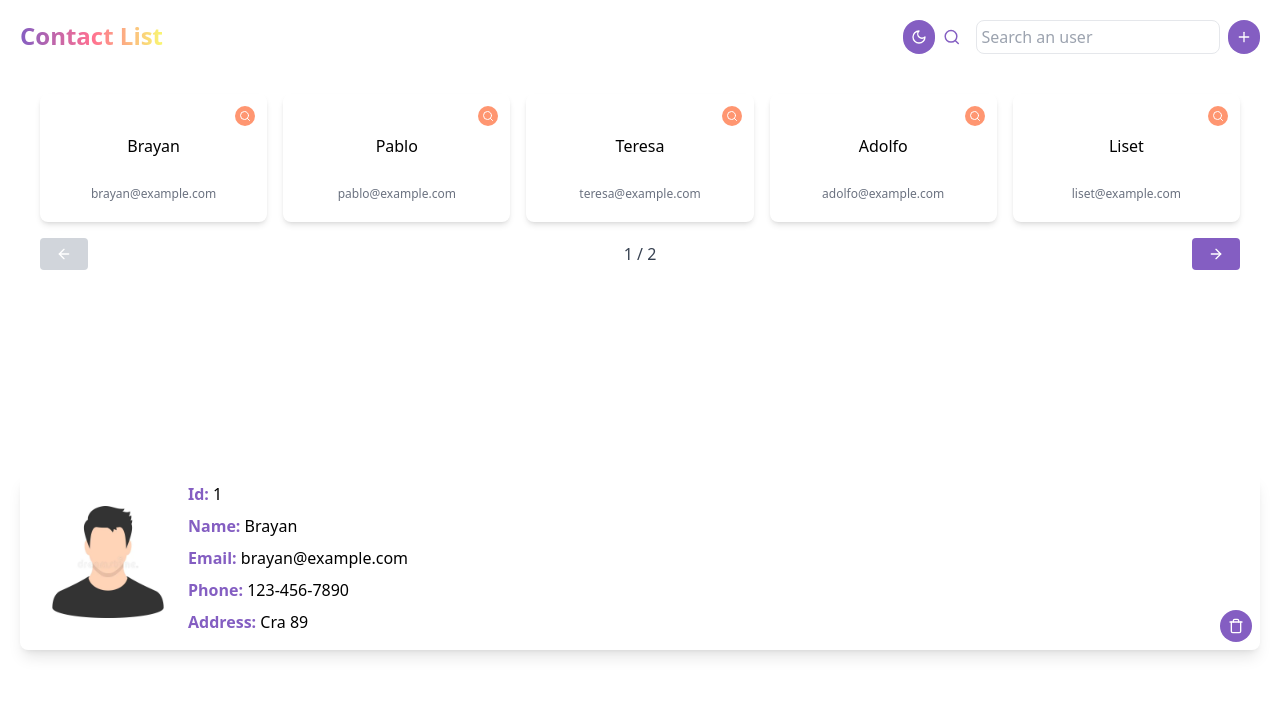
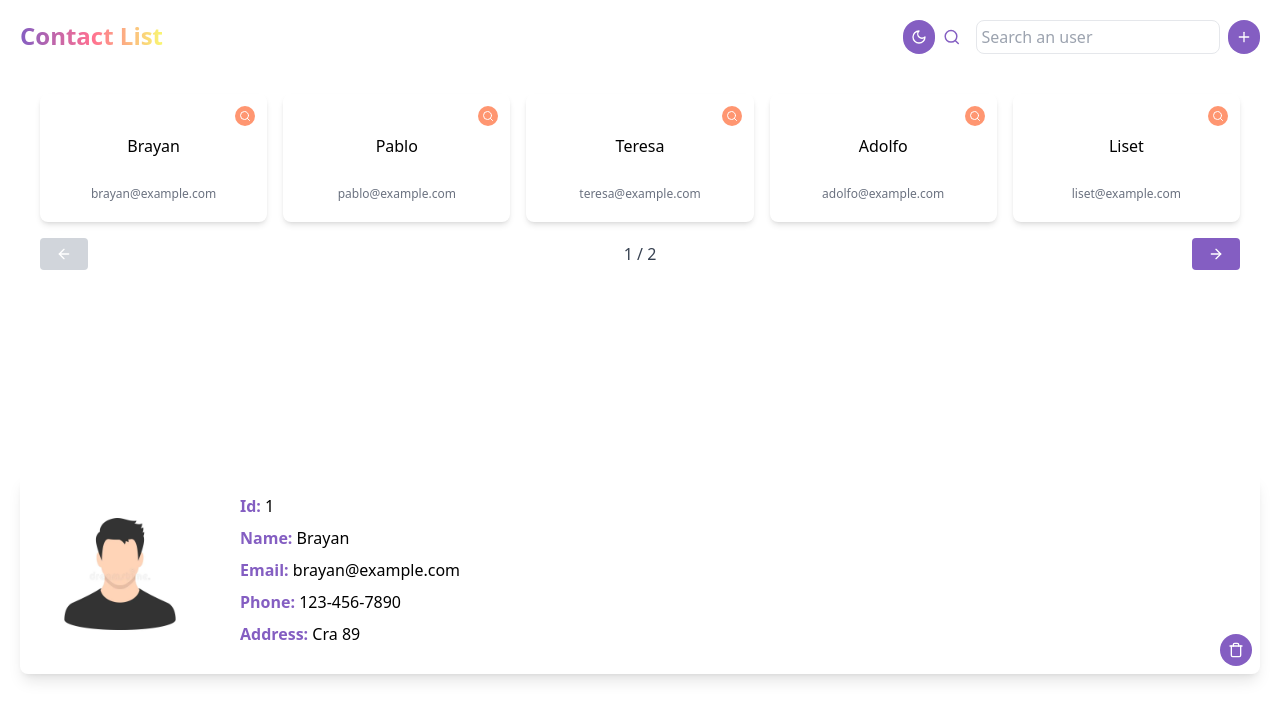
Before and after one commit to brayanyepesc/novadeha, a React (Vite) app: page / in a window 1280 px wide. Both pictures are taken after a click on the button 245 px from the left and 116 px from the top of the page. Shown: the top 720 px of the page. Built offline with nearby package versions, Linux system fonts and the light colour scheme.

Commit message:
feat: add theme thoggle

```diff
--- a/src/App.tsx
+++ b/src/App.tsx
@@ -31,7 +31,7 @@ function App() {
   return (
     <main
       aria-label="Contact list"
-      className="w-full max-h-screen h-screen p-5"
+      className="w-full max-h-screen h-screen p-5 dark:bg-gray-900"
     >
       <header className="flex justify-between">
         <Title text="Contact List" />
--- a/src/components/Pagination.tsx
+++ b/src/components/Pagination.tsx
@@ -18,7 +18,7 @@ export const Pagination = ({
       <button
         onClick={onPrev}
         disabled={currentPage === 1}
-        className="px-4 py-2 bg-novaviolet text-white rounded disabled:bg-gray-300"
+        className="px-4 py-2 bg-novaviolet text-white rounded disabled:bg-gray-300 dark:disabled:bg-gray-800"
         aria-label="Página anterior"
       >
         <LuArrowLeft />
@@ -29,7 +29,7 @@ export const Pagination = ({
       <button
         onClick={onNext}
         disabled={currentPage === maxPage}
-        className="px-4 py-2 bg-novaviolet text-white rounded disabled:bg-gray-300"
+        className="px-4 py-2 bg-novaviolet text-white rounded disabled:bg-gray-300 dark:disabled:bg-gray-800"
         aria-label="Página siguiente"
       >
         <LuArrowRight />
--- a/src/components/Searchbar.tsx
+++ b/src/components/Searchbar.tsx
@@ -10,7 +10,7 @@ export const Searchbar = ({ search, setSearch }: { search: string, setSearch: Di
         id="search"
         value={search}
         onChange={e => setSearch(e.target.value)}
-        className="w-full p-1 border rounded-lg outline-novaviolet"
+        className="w-full p-1 border rounded-lg outline-novaviolet dark:border-0 dark:bg-gray-800 dark:text-white"
         placeholder="Search an user"
       />
     </form>
--- a/src/components/UserCard.tsx
+++ b/src/components/UserCard.tsx
@@ -4,8 +4,8 @@ import { Dispatch, memo, SetStateAction } from "react"
 
 const UserCard = ({ user, onSelectUser }: { user: User, onSelectUser: Dispatch<SetStateAction<User | null>> }) => {
   return (
-    <li className="p-5 rounded-lg shadow-md">
-        <div className="w-full text-center p-5 rounded-lg relative">
+    <li className="p-5 rounded-lg shadow-md dark:bg-gray-800">
+        <div className="w-full text-center p-5 rounded-lg relative dark:text-white">
             <button className="cursor-pointer absolute rounded-full -top-2 -right-2 w-5 h-5 bg-novaorange text-white text-xs flex items-center justify-center" onClick={() => onSelectUser(user)}>
               <LuSearch />
             </button>
--- a/src/components/UserDetails.tsx
+++ b/src/components/UserDetails.tsx
@@ -13,7 +13,7 @@ const UserDetails = ({ user }: { user: User }) => {
     });
   }, []);
   return (
-    <div className="w-full shadow-lg flex p-2 rounded-lg relative">
+    <div className="w-full shadow-lg flex p-5 gap-10 rounded-lg relative dark:bg-gray-800">
       <img src={ProfilePicture} alt="" className="rounded-full w-40 h-40" />
       <ul>
         {Object.entries(user).map(([key, value]) => (
@@ -21,7 +21,7 @@ const UserDetails = ({ user }: { user: User }) => {
             <span className="text-novaviolet font-semibold capitalize">
               {key}:
             </span>{" "}
-            {String(value)}
+            <span className="text-black dark:text-white">{String(value)}</span>
           </li>
         ))}
       </ul>
```
